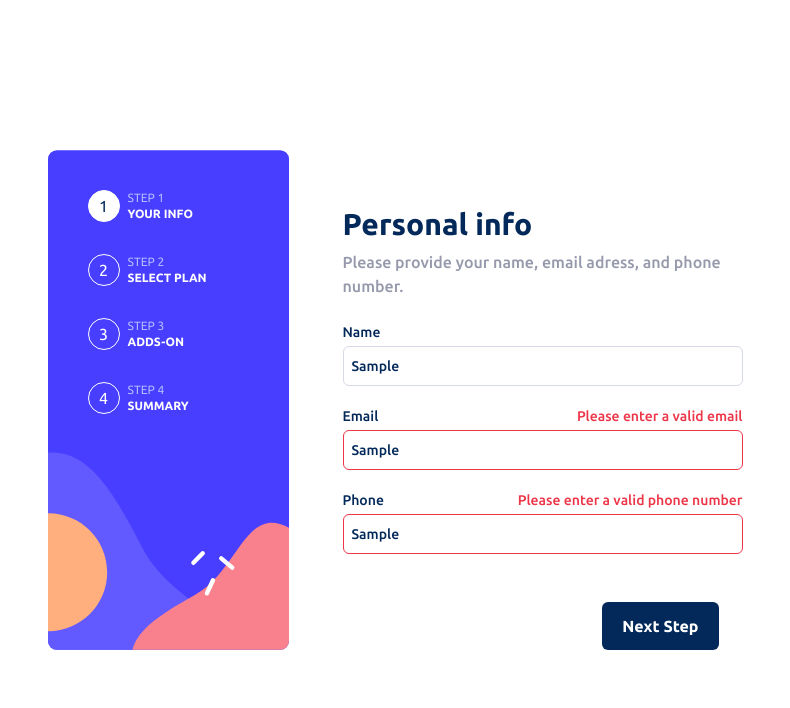
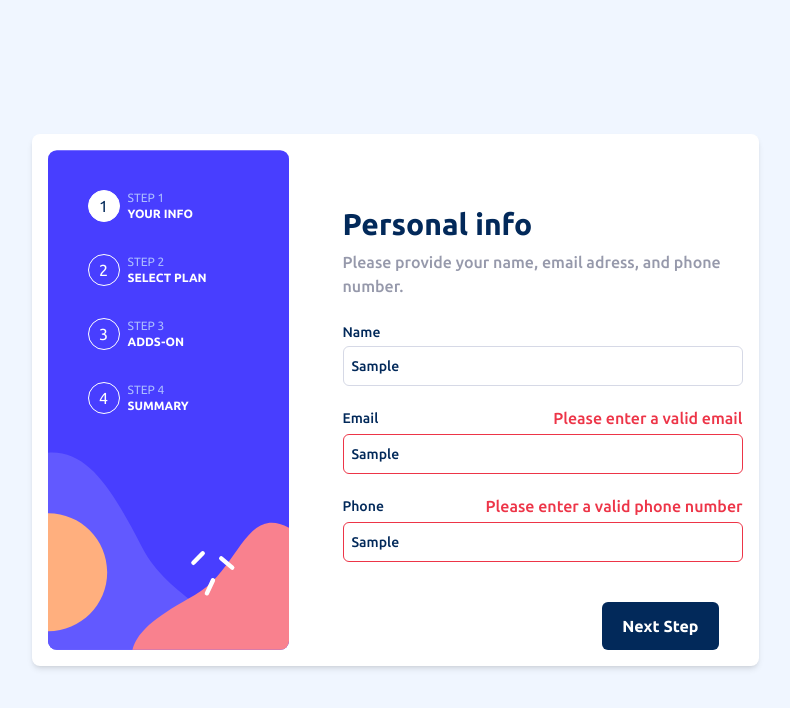
Before and after one commit to Joadevy/multi-step-form, a React (Vite) app: page / in a window 1280 px wide. Both pictures are taken after typing "Sample", "Sample", "Sample" into the empty fields and a click on the input "Next Step". Shown: the top 708 px of the page, without its empty margins (245-1035 px from the left). Built offline with nearby package versions, Linux system fonts and the light colour scheme.

Commit message:
style: fix minor things

```diff
--- a/index.html
+++ b/index.html
@@ -11,7 +11,10 @@
     <title>Multi step form</title>
   </head>
   <body class="">
-    <div id="root" class="lg:grid lg:place-items-center lg:min-h-screen"></div>
+    <div
+      id="root"
+      class="lg:grid lg:place-items-center lg:min-h-screen bg-n-magnolia"
+    ></div>
     <script type="module" src="/src/main.tsx"></script>
   </body>
 </html>
--- a/src/components/AddOn.tsx
+++ b/src/components/AddOn.tsx
@@ -31,7 +31,7 @@ export const AddOn: FC<props> = ({
     <div
       className={
         "relative w-full border border-n-light-gray rounded-md p-3 lg:px-6 lg:py-3 flex gap-4 items-center hover:opacity-70 " +
-        (checked ? " border-p-purplish-blue" : "")
+        (checked ? " border-p-purplish-blue bg-n-alabaster" : "")
       }
     >
       <div className="flex gap-4">
--- a/src/components/Container.tsx
+++ b/src/components/Container.tsx
@@ -6,7 +6,7 @@ type props = {
 
 export const Container: FC<props> = ({ children }) => {
   return (
-    <main className="flex flex-col rounded-xl mx-5 lg:mx-0 my-28 lg:my-14 p-8 lg:p-0 bg-white ">
+    <main className="flex flex-col rounded-xl mx-5 lg:mx-0 my-28 lg:my-14 p-8 lg:p-0  ">
       {/* <main className="flex flex-col rounded-xl mx-5 lg:mx-0 lg:mr-5 lg:ml-96 my-28 p-8 bg-white"> */}
 
       {children}
--- a/src/components/Form.tsx
+++ b/src/components/Form.tsx
@@ -1,6 +1,4 @@
 import { useState } from "react";
-import { useFormik } from "formik";
-import * as Yup from "yup";
 
 import { StepOne } from "./Steps/StepOne";
 import { StepTwo } from "./Steps/StepTwo";
--- a/src/components/Plan.tsx
+++ b/src/components/Plan.tsx
@@ -30,7 +30,7 @@ export const Plan: FC<props> = ({
     <button
       className={
         "border border-n-light-gray rounded-md p-4 flex lg:flex-col gap-4 lg:gap-2 items-center hover:opacity-70 lg:w-1/3 " +
-        (active ? " border-p-purplish-blue" : "")
+        (active ? " border-p-purplish-blue bg-n-alabaster" : "")
       }
       onClick={(e) => togglePlan(e)}
     >
--- a/src/components/Steps/StepFive.tsx
+++ b/src/components/Steps/StepFive.tsx
@@ -6,14 +6,14 @@ import { StepHeader } from "./StepHeader";
 
 export const StepFive: FC = () => {
   return (
-    <div className="lg:flex lg:my-10 lg:mx-48 gap-5">
+    <div className="lg:flex lg:my-10 lg:mx-48 gap-5 lg:p-4 lg:shadow-md bg-white lg:rounded-lg">
       <StepHeader active={4} steps={[1, 2, 3, 4]} />
 
       <div
         className="flex flex-col rounded-xl mx-5 my-28 p-8 bg-white
        lg:mx-0 lg:my-0 lg:p-0 lg:w-[400px] lg:h-[500px] 2xl:w-[700px] 2xl:h-[800px]  lg:min-h-0 relative lg:items-center lg:justify-center "
       >
-        <header className="flex flex-col mt-10 gap-3 items-center">
+        <header className="flex flex-col mt-10 gap-3 items-center lg:px-14 lg:mt-0">
           <div className="w-20 h-20 mb-3">
             <img alt="Thanks for your order!" src={thanksImg} />
           </div>
--- a/src/components/Steps/StepFour.tsx
+++ b/src/components/Steps/StepFour.tsx
@@ -45,7 +45,7 @@ export const StepFour: FC<props> = ({
   };
 
   return (
-    <div className="lg:flex lg:my-10 lg:mx-48 gap-5">
+    <div className="lg:flex lg:my-10 lg:mx-48 gap-5 lg:p-4 lg:shadow-md bg-white lg:rounded-lg">
       <StepHeader active={4} steps={[1, 2, 3, 4]} />
       <div className="min-h-screen lg:w-[400px] lg:h-[500px] 2xl:w-[700px] 2xl:h-[800px]  lg:min-h-0 relative ">
         <Container>
@@ -65,7 +65,7 @@ export const StepFour: FC<props> = ({
                     userData.plan
                   )} (${capitalizeFirst(userData.planDuration)})`}</h3>
                   <button onClick={backToPlan}>
-                    <p className="underline text-n-cool-gray text-lg lg:text-base">
+                    <p className="underline text-n-cool-gray text-lg lg:text-base hover:text-p-purplish-blue transition-colors">
                       Change
                     </p>
                   </button>
--- a/src/components/Steps/StepHeader.tsx
+++ b/src/components/Steps/StepHeader.tsx
@@ -9,7 +9,7 @@ const stepDescription = ["YOUR INFO", "SELECT PLAN", "ADDS-ON", "SUMMARY"];
 
 export const StepHeader: FC<props> = ({ steps, active }) => {
   return (
-    <header className="h-48 w-full absolute lg:w-[275px] 2xl:w-[400px] lg:relative lg:h-auto top-0 -z-10 bg-mobileHero lg:bg-desktopHero flex bg-cover lg:bg-contain bg-no-repeat">
+    <header className="h-48 w-full absolute lg:z-50 lg:w-[275px] 2xl:w-[400px] lg:relative lg:h-auto top-0 -z-10 bg-mobileHero lg:bg-desktopHero flex bg-cover lg:bg-contain bg-no-repeat">
       <ul className="flex lg:flex-col gap-4 lg:gap-8 2xl-gap-10 w-full justify-center lg:justify-start pt-10 lg:pl-10 text-white">
         {steps.map((step) => (
           <li key={step} className="lg:flex lg:gap-2 lg:items-center">
--- a/src/components/Steps/StepOne.tsx
+++ b/src/components/Steps/StepOne.tsx
@@ -88,7 +88,7 @@ export const StepOne: FC<props> = ({ userData, nextStep, handleUserData }) => {
   };
 
   return (
-    <div className="lg:flex lg:my-10 lg:mx-48 gap-5">
+    <div className="lg:flex lg:my-10 lg:mx-48 gap-5 lg:p-4 lg:shadow-md bg-white lg:rounded-lg">
       <StepHeader active={1} steps={[1, 2, 3, 4]} />
       <div className="min-h-screen lg:w-[400px] lg:h-[500px] 2xl:w-[700px] 2xl:h-[800px] lg:min-h-0 relative ">
         <Container>
@@ -105,11 +105,11 @@ export const StepOne: FC<props> = ({ userData, nextStep, handleUserData }) => {
               className="text-p-marine-blue font-medium text-base lg:text-sm flex flex-col gap-1"
               htmlFor="name"
             >
-              <div className="flex justify-between">
+              <div className="flex justify-between items-center">
                 <p>Name</p>
 
                 {error.has("name") ? (
-                  <p className="text-p-strawberry-red">
+                  <p className="text-xs lg:text-base text-p-strawberry-red">
                     Please enter a valid name
                   </p>
                 ) : null}
@@ -135,11 +135,11 @@ export const StepOne: FC<props> = ({ userData, nextStep, handleUserData }) => {
               className="text-p-marine-blue font-medium text-base lg:text-sm flex flex-col gap-1"
               htmlFor="email"
             >
-              <div className="flex justify-between">
+              <div className="flex justify-between items-center">
                 <p>Email</p>
 
                 {error.has("email") ? (
-                  <p className="text-p-strawberry-red">
+                  <p className="text-xs lg:text-base text-p-strawberry-red">
                     Please enter a valid email
                   </p>
                 ) : null}
@@ -165,11 +165,11 @@ export const StepOne: FC<props> = ({ userData, nextStep, handleUserData }) => {
               className="text-p-marine-blue font-medium text-base lg:text-sm flex flex-col gap-1"
               htmlFor="phone"
             >
-              <div className="flex justify-between">
+              <div className="flex justify-between items-center">
                 <p>Phone</p>
 
                 {error.has("phone") ? (
-                  <p className="text-p-strawberry-red">
+                  <p className="text-xs lg:text-base text-p-strawberry-red">
                     Please enter a valid phone number
                   </p>
                 ) : null}
--- a/src/components/Steps/StepThree.tsx
+++ b/src/components/Steps/StepThree.tsx
@@ -84,9 +84,9 @@ export const StepThree: FC<props> = ({
   };
 
   return (
-    <div className="lg:flex lg:my-10 lg:mx-48 gap-5">
+    <div className="lg:flex lg:my-10 lg:mx-48 gap-5 lg:p-4 lg:shadow-md bg-white lg:rounded-lg">
       <StepHeader active={3} steps={[1, 2, 3, 4]} />
-      <div className="min-h-screen lg:w-[400px] lg:h-[500px] 2xl:w-[700px] 2xl:h-[800px]  lg:min-h-0 relative ">
+      <div className="min-h-screen lg:w-[400px] lg:h-[500px] 2xl:w-[700px] 2xl:h-[800px]  lg:min-h-0 relative lg:p-4  ">
         <Container>
           <Header
             desc="Add-ons help enhace your gaming experience."
--- a/src/components/Steps/StepTwo.tsx
+++ b/src/components/Steps/StepTwo.tsx
@@ -59,7 +59,7 @@ export const StepTwo: FC<props> = ({
   };
 
   return (
-    <div className="lg:flex lg:my-10 lg:mx-48 gap-5">
+    <div className="lg:flex lg:my-10 lg:mx-48 gap-5 lg:p-4 lg:shadow-md bg-white lg:rounded-lg">
       <StepHeader active={2} steps={[1, 2, 3, 4]} />
       <div className="min-h-screen lg:w-[400px] lg:h-[500px] 2xl:w-[700px] 2xl:h-[800px] lg:min-h-0 relative ">
         <Container>
@@ -101,7 +101,7 @@ export const StepTwo: FC<props> = ({
                 type={userData.planDuration}
               />
             </div>
-            <div className="flex gap-4 absolute bottom-28 self-center">
+            <div className="flex lg:items-center lg:justify-center lg:p-2 lg:rounded-md gap-4 absolute bottom-28 self-center bg-n-alabaster lg:w-full">
               <p
                 className={
                   userData.planDuration === "monthly"
```
